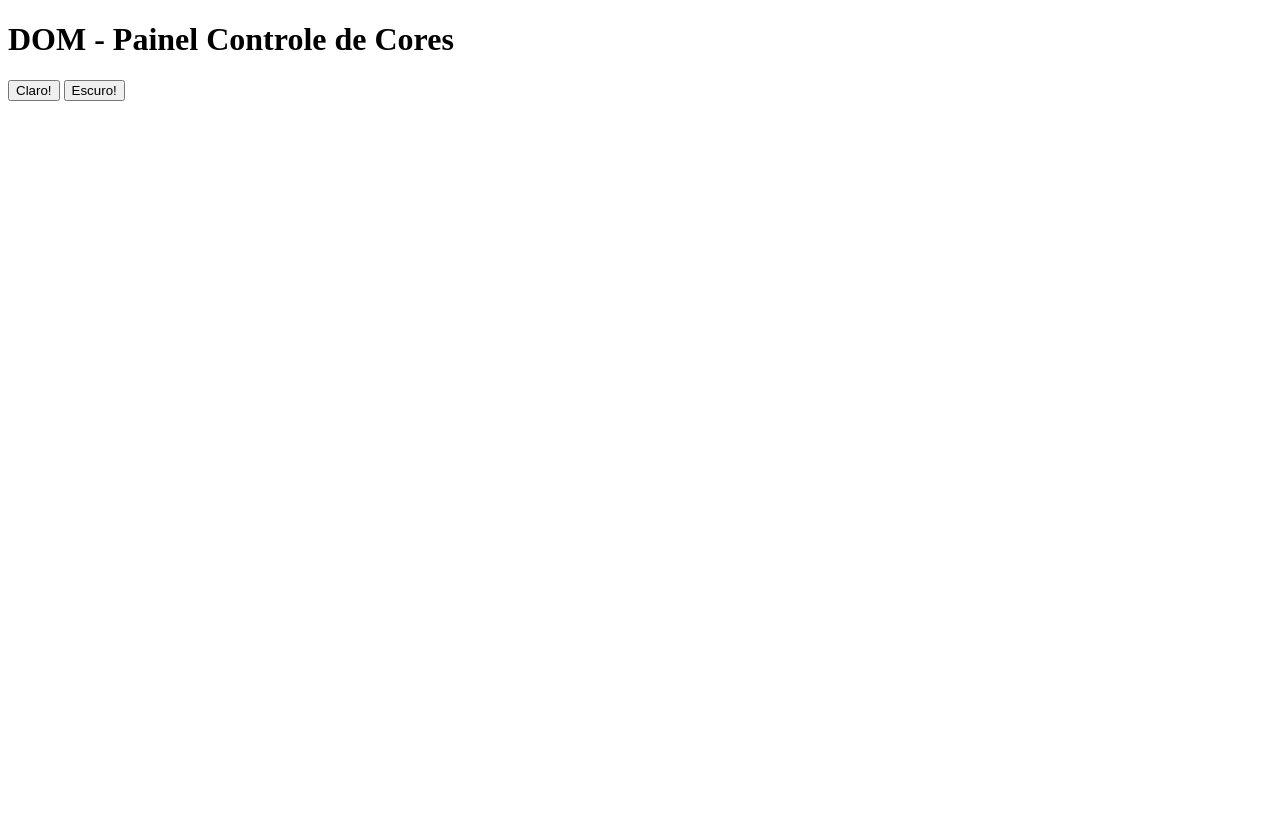
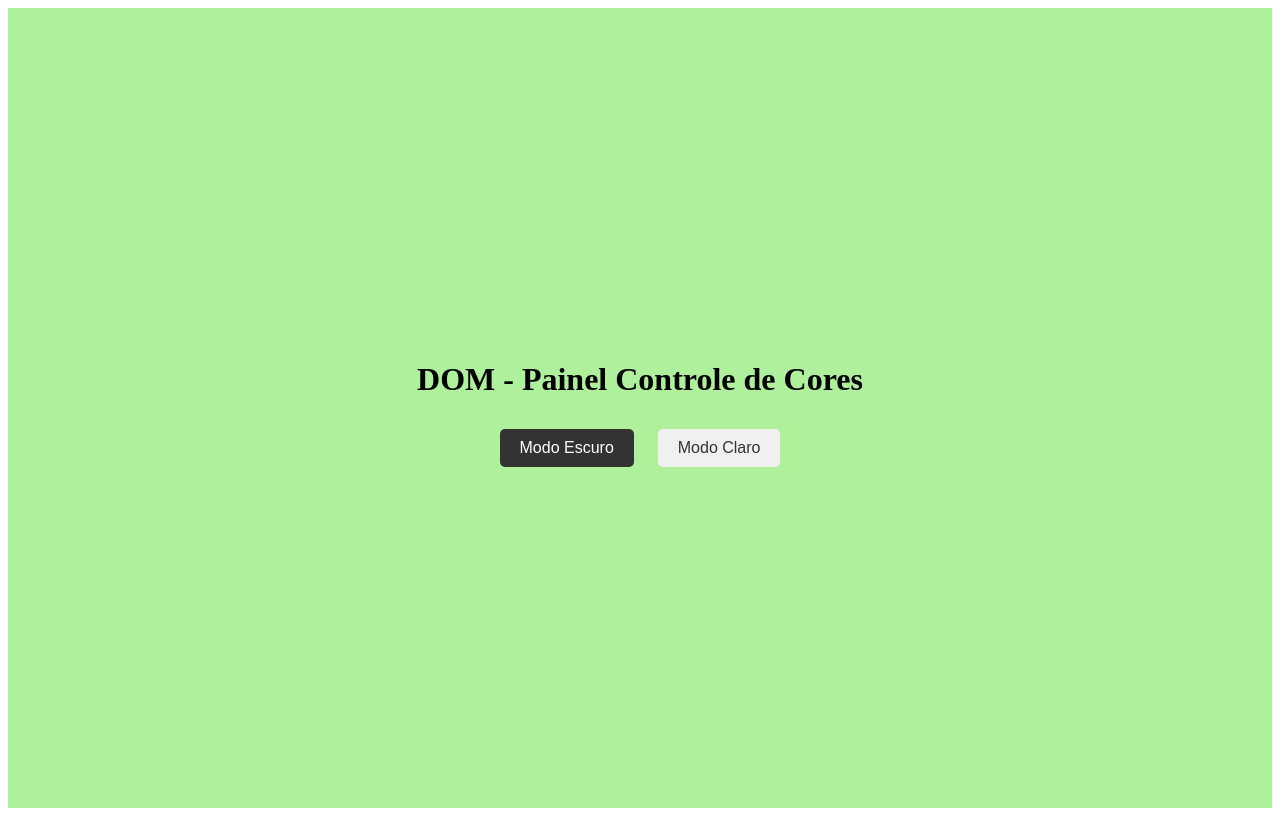
Before and after one commit to toledorp/DW2-Exercicios, a plain HTML site: page Listas Exercicios/Lista_03.1-DOM-Painel_Controle_Cores/index.html in a window 1280 px wide. Drawn offline with Linux system fonts and the light colour scheme.

Commit message:
Projeto Painel Cores OK

```diff
--- a/Listas Exercicios/Lista_03.1-DOM-Painel_Controle_Cores/index.html
+++ b/Listas Exercicios/Lista_03.1-DOM-Painel_Controle_Cores/index.html
@@ -1,22 +1,23 @@
 <!DOCTYPE html>
 <html lang="pt-br">
+
 <head>
     <meta charset="UTF-8">
     <meta name="viewport" content="width=device-width, initial-scale=1.0">
     <title>Javascrip - Aula 02.3</title>
     <link rel="stylesheet" href="style.css">
 </head>
+
 <body>
-    <h1>DOM - Painel Controle de Cores</h1>
 
-    <div class="container">
-        <div class="default" id="Claro"></div>
-        <div class="default" id="Escuro"></div>
-        <div>
-            <button onclick="claror()">Claro!</button>
-            <button onclick="escuro()">Escuro!</button>
+    <div id="container">
+        <h1>DOM - Painel Controle de Cores</h1>
+        <div class="buttons">
+            <button onclick="ativarModoEscuro()">Modo Escuro</button>
+            <button onclick="ativarModoClaro()">Modo Claro</button>
         </div>
     </div>
 </body>
 <script src="js.03.1.js"></script>
+
 </html>
--- a/Listas Exercicios/Lista_03.1-DOM-Painel_Controle_Cores/js.03.1.js
+++ b/Listas Exercicios/Lista_03.1-DOM-Painel_Controle_Cores/js.03.1.js
@@ -0,0 +1,14 @@
+// Seleciona o container
+const container = document.getElementById("container");
+
+// Função para modo escuro
+function ativarModoEscuro() {
+  container.style.backgroundColor = "#121212"; // fundo escuro
+  container.style.color = "white";
+}
+
+// Função para modo claro
+function ativarModoClaro() {
+  container.style.backgroundColor = "#d3d3d3"; // fundo cinza claro
+  container.style.color = "black";
+}
--- a/Listas Exercicios/Lista_03.1-DOM-Painel_Controle_Cores/style.css
+++ b/Listas Exercicios/Lista_03.1-DOM-Painel_Controle_Cores/style.css
@@ -0,0 +1,37 @@
+
+/* Estilo básico para a div container */
+#container {
+  height: 100vh; /* Ocupa toda a altura da tela */
+  width: 100%;
+  background-color: #aff09c; /* verde claro */
+  display: flex;
+  justify-content: center;
+  align-items: center;
+  flex-direction: column;
+}
+
+/* Estilo para os botões */
+button {
+  padding: 10px 20px;
+  margin: 10px;
+  font-size: 16px;
+  cursor: pointer;
+  border: none;
+  border-radius: 5px;
+  transition: background-color 0.3s;
+}
+
+/* Cores diferentes para os botões */
+button:first-child {
+  background-color: #333;
+  color: white;
+}
+
+button:last-child {
+  background-color: #f0f0f0;
+  color: #333;
+}
+
+button:hover {
+  opacity: 0.8;
+}
```
